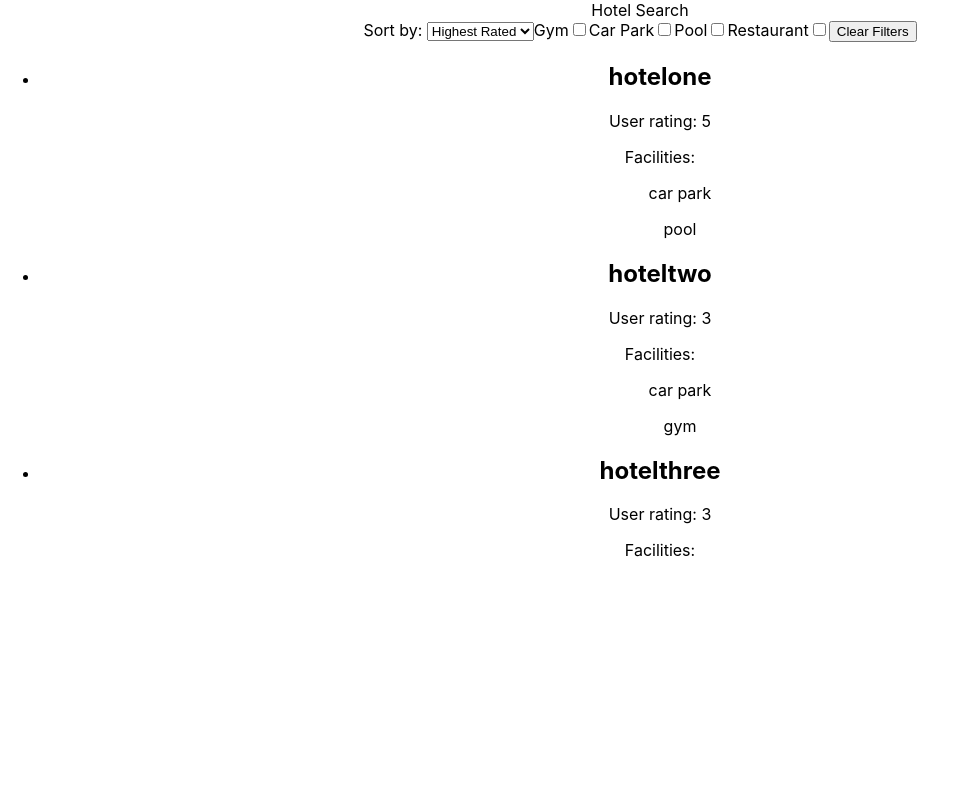
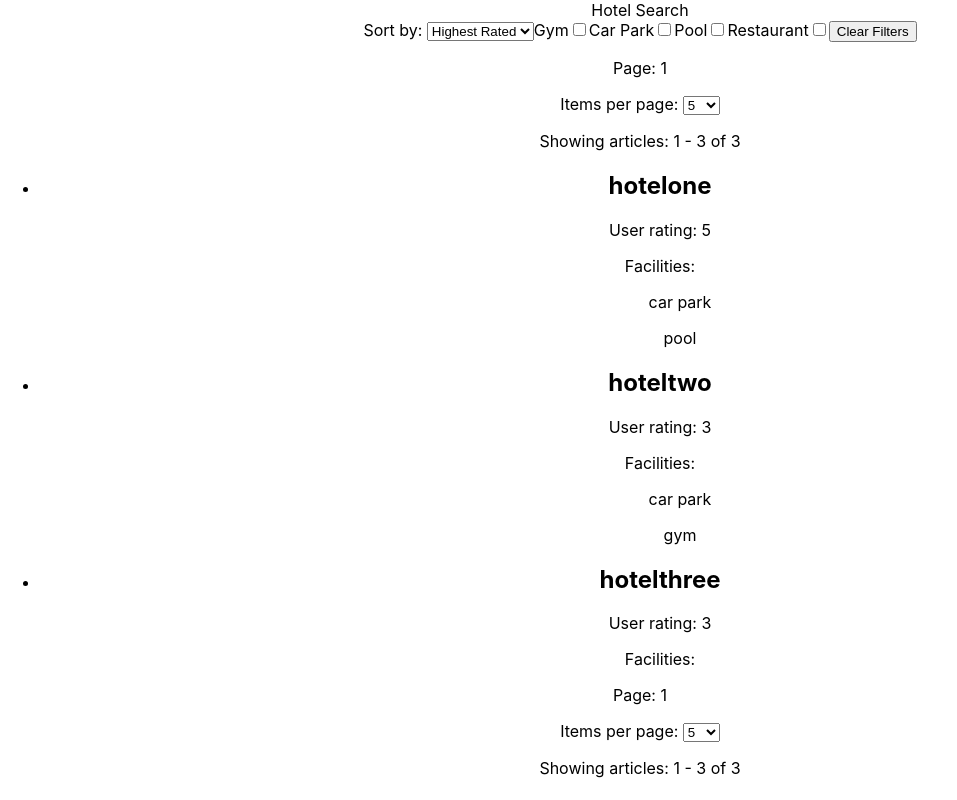
Before and after one commit to HAKeyes14/aerocloud-test, a React (Create React App) app: page / in a window 1280 px wide. Shown: the whole page, without its empty margins (0-957 px from the left). Built offline with nearby package versions, Linux system fonts and the light colour scheme.

Commit message:
add pagination

```diff
--- a/src/Components/HotelList.jsx
+++ b/src/Components/HotelList.jsx
@@ -2,12 +2,15 @@ import React, { Component } from "react";
 import { getHotelData, checkArraysEqual } from "../utils/utils";
 import HotelCard from "./HotelCard";
 import { connect } from "react-redux";
+import PageSelector from "./PageSelector";
 
 class HotelsList extends Component {
   state = {
     hotels: [],
     count: 0,
-    isLoading: true
+    isLoading: true,
+    p: 1,
+    limit: 5
   };
 
   componentDidMount() {
@@ -27,16 +30,42 @@ class HotelsList extends Component {
     }
   }
 
+  handlePageClick = direction => {
+    this.setState(currentState => {
+      return { p: currentState.p + direction };
+    });
+  };
+
+  handleLimitChange = event => {
+    this.setState({ limit: event.target.value, p: 1 });
+  };
+
   render() {
-    const { hotels, count, isLoading } = this.state;
+    const { hotels, count, isLoading, p, limit } = this.state;
     return isLoading ? (
       <p>Loading...</p>
     ) : count ? (
-      <ul>
-        {hotels.map((hotel, i) => (
-          <HotelCard hotel={hotel} key={i} />
-        ))}
-      </ul>
+      <>
+        <PageSelector
+          handlePageClick={this.handlePageClick}
+          handleLimitChange={this.handleLimitChange}
+          p={p}
+          limit={limit}
+          count={count}
+        />
+        <ul>
+          {hotels.map((hotel, i) => (
+            <HotelCard hotel={hotel} key={i} />
+          ))}
+        </ul>
+        <PageSelector
+          handlePageClick={this.handlePageClick}
+          handleLimitChange={this.handleLimitChange}
+          p={p}
+          limit={limit}
+          count={count}
+        />
+      </>
     ) : (
       <p>No hotels matching your criteria.</p>
     );
--- /dev/null
+++ b/src/Components/PageSelector.jsx
@@ -0,0 +1,40 @@
+import React from "react";
+
+const PageSelector = ({
+  handleLimitChange,
+  handlePageClick,
+  p,
+  limit,
+  count
+}) => {
+  return (
+    <section>
+      <div>
+        {p !== 1 && <button onClick={() => handlePageClick(-1)}>Prev</button>}
+        <p>Page: {p}</p>
+        {Math.ceil(count / limit) !== p && (
+          <button onClick={() => handlePageClick(1)}>Next</button>
+        )}
+      </div>
+      <div>
+        <form>
+          <label>
+            Items per page:{" "}
+            <select onChange={handleLimitChange} value={limit}>
+              <option value={5}>5</option>
+              <option value={10}>10</option>
+              <option value={20}>20</option>
+            </select>
+          </label>
+        </form>
+        <p>
+          Showing articles: {(p - 1) * limit + 1} -{" "}
+          {p * limit > count ? p * limit - (p * limit - count) : p * limit} of{" "}
+          {count}
+        </p>
+      </div>
+    </section>
+  );
+};
+
+export default PageSelector;
```
